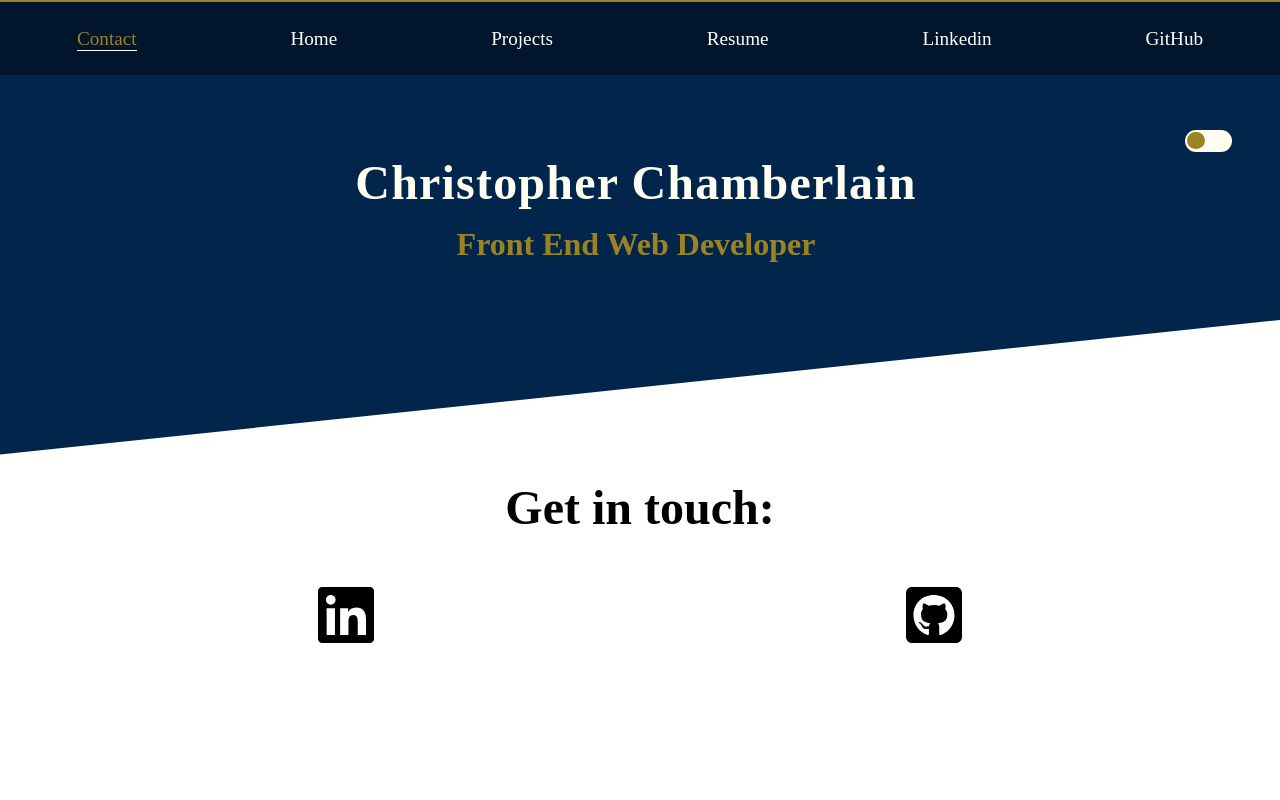
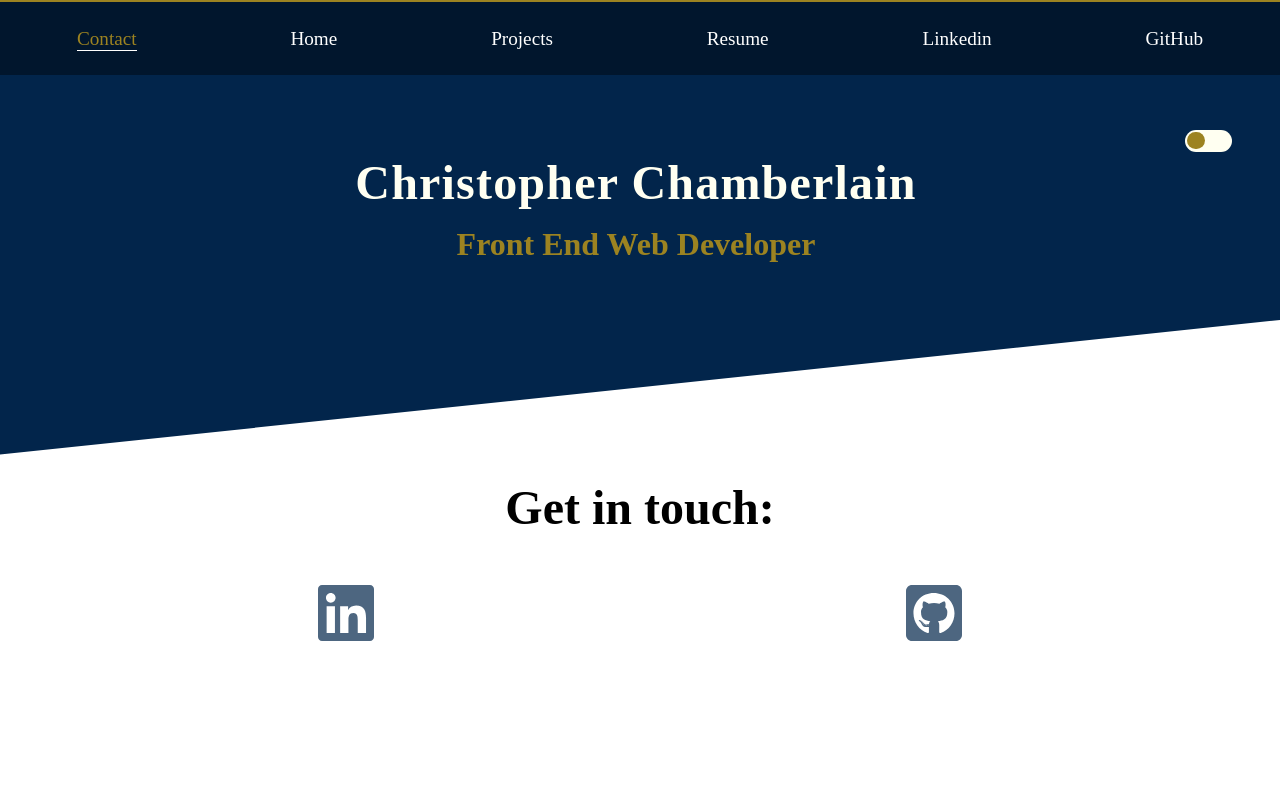
Before and after one commit to AkaraTawng/portfolio-mf-v2, a React (Create React App) app: page /contact in a window 1280 px wide. Shown: the top 800 px of the page. Built offline with nearby package versions, Linux system fonts and the light colour scheme.

Commit message:
add social icons color and hover effect.

```diff
--- a/src/main.css
+++ b/src/main.css
@@ -827,9 +827,20 @@
   justify-content: space-around;
   list-style-type: none;
 }
+#social-icons-section ul li {
+  margin-top: -4%;
+}
+#social-icons-section ul a {
+  fill: rgba(2, 37, 75, 0.7);
+}
+#social-icons-section ul a:hover {
+  fill: #02254b;
+  box-shadow: 8px 8px 8px black;
+}
 #social-icons-section #linkedin {
   width: 3.5rem;
   height: 3.5rem;
+  margin-top: -4%;
 }
 #social-icons-section #github {
   width: 3.5rem;
--- a/src/scss/layout/_contact.scss
+++ b/src/scss/layout/_contact.scss
@@ -15,15 +15,28 @@
     height: 10rem;
     margin-top: 3rem;
     ul {
+        // background-color: purple;
         display: flex;
         flex-direction: row;
         justify-content: space-around;
         list-style-type: none;
+
+        li {
+            margin-top: -4%;
+        }
+
+        a {
+            fill: rgba(map-get($colors, "primary"), 0.7);
+        }
+        a:hover {
+            fill: rgba(map-get($colors, "primary"), 1);
+            box-shadow: 8px 8px 8px black;
+        }
     }
     #linkedin {
         width: 3.5rem;
         height: 3.5rem;
-
+        margin-top: -4%;
     }
 
     #github {
```
Also changed, not shown: 1 other file (tests, documents, lock files or other folders).
